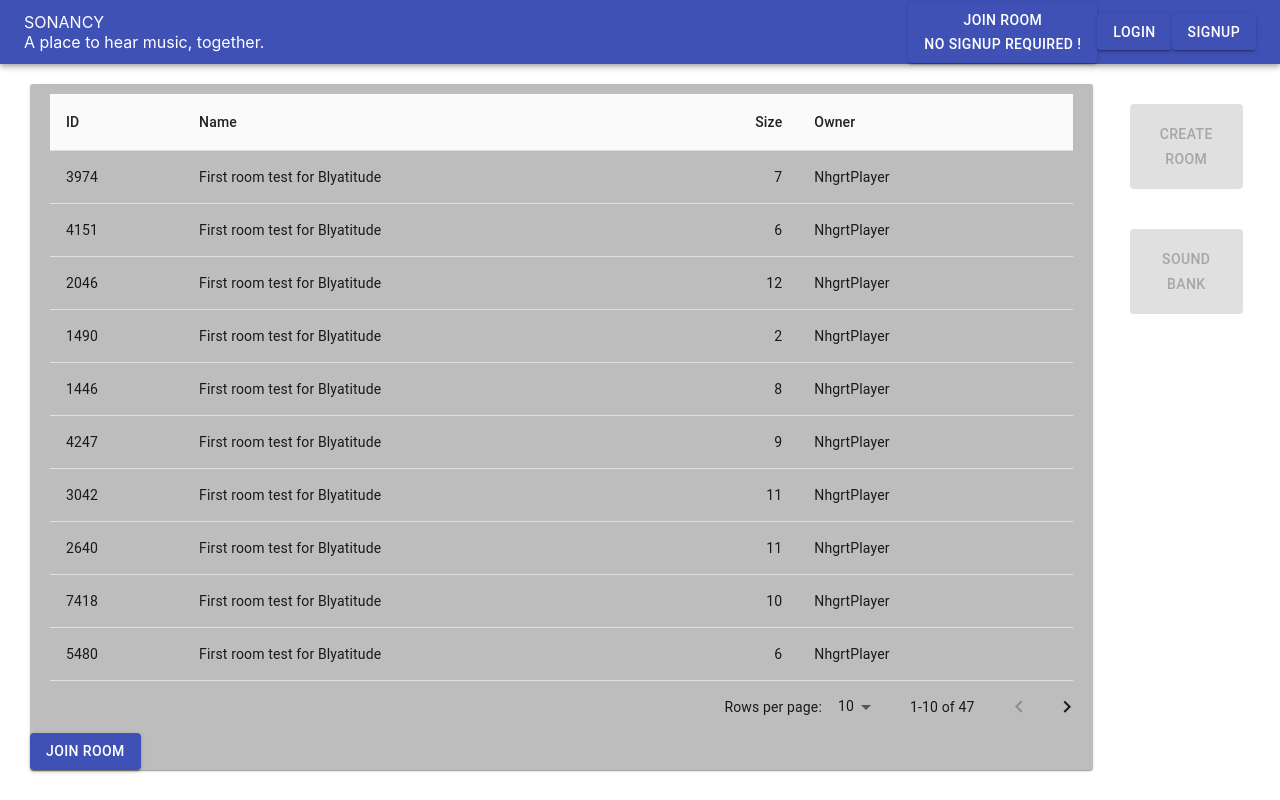
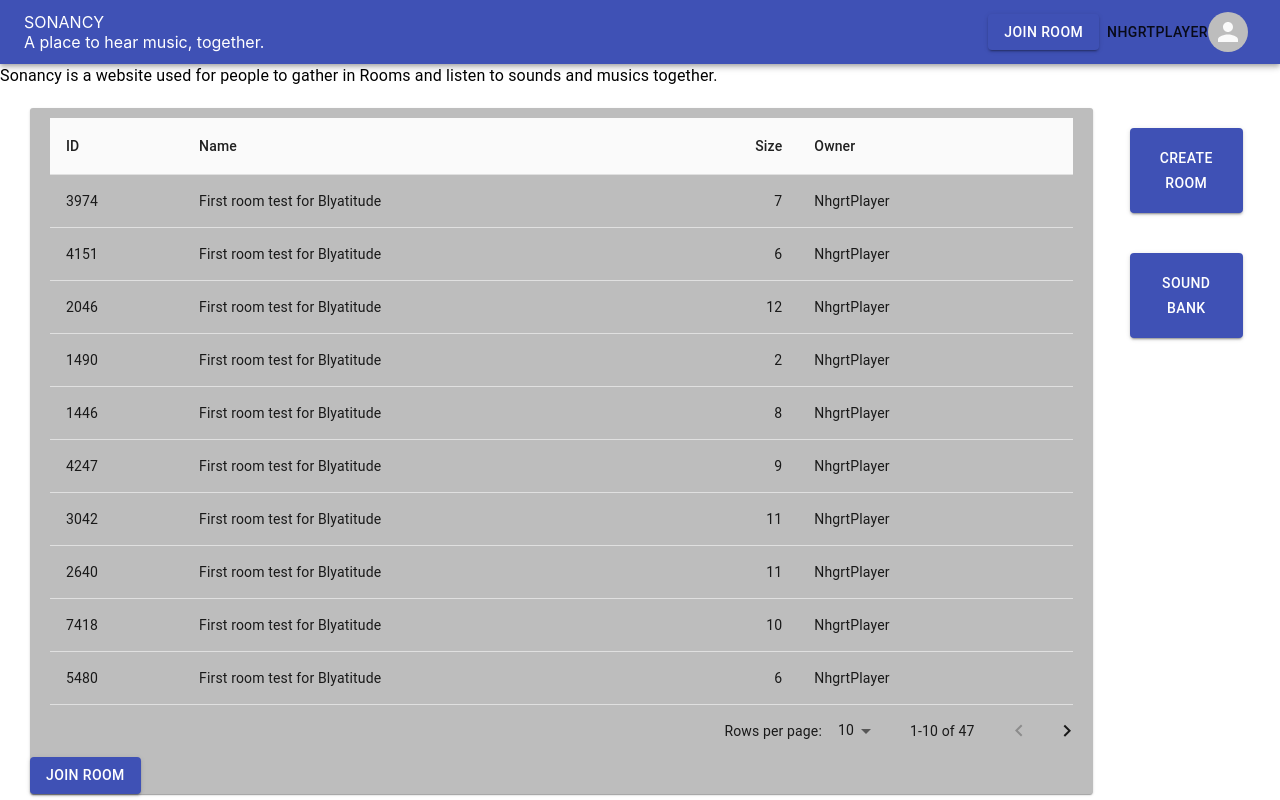
Before and after one commit to NhgrtPlayer/Sonancy, a React (Create React App) app: page / in a window 1280 px wide. Built offline with nearby package versions, Linux system fonts and the light colour scheme.

Commit message:
Authentication boolean added and CreateRoomDialog created

```diff
--- a/package.json
+++ b/package.json
@@ -5,6 +5,7 @@
   "private": true,
   "dependencies": {
     "@material-ui/core": "^4.9.11",
+    "@material-ui/icons": "^4.9.1",
     "@testing-library/jest-dom": "^4.2.4",
     "@testing-library/react": "^9.3.2",
     "@testing-library/user-event": "^7.1.2",
--- a/src/App.js
+++ b/src/App.js
@@ -5,6 +5,8 @@ import './App.css';
 import Header from './header/Header';
 import RoomList from './rooms/RoomList';
 import Button from '@material-ui/core/Button';
+import CreateRoomDialog from './CreateRoomDialog';
+import Typography from '@material-ui/core/Typography';
 
 const useStyles = makeStyles({
   body: {
@@ -27,12 +29,33 @@ const useStyles = makeStyles({
   },
 });
 
+function getUser() {
+  const isAuthenticated = true;
+  const user = {
+    username: 'NhgrtPlayer',
+    avatar: '',
+  };
+  return ({isAuthenticated, user});
+}
+
+function createRoom(roomData) {
+  console.log("ROOM TO CREATE: ",roomData);
+}
+
 function App() {
   const classes = useStyles();
+  let {isAuthenticated, user} = getUser();
+  const [createRoomOpen, setCreateRoomOpen] = React.useState(false);
 
   return (
     <div className="App">
-      <Header />
+      <Header
+      isAuthenticated={isAuthenticated}
+      user={user}
+      onLogout={() => {isAuthenticated = false;}}/>
+      <Typography>
+        Sonancy is a website used for people to gather in Rooms and listen to sounds and musics together.
+      </Typography>
       <div className={classes.body}>
         <RoomList />
         <div className={classes.actions}>
@@ -40,15 +63,21 @@ function App() {
           variant="contained"
           color="primary"
           className={classes.actionButton}
-          disabled
+          disabled={!isAuthenticated}
+          onClick={() => setCreateRoomOpen(true)}
           >
             CREATE<br/>ROOM
           </Button>
+          <CreateRoomDialog
+            open={createRoomOpen}
+            onClose={() => setCreateRoomOpen(false)}
+            onSubmit={(roomData) => {setCreateRoomOpen(false); createRoom(roomData);}}
+          />
           <Button
           variant="contained"
           color="primary"
           className={classes.actionButton}
-          disabled
+          disabled={!isAuthenticated}
           >
             SOUND<br/>BANK
           </Button>
--- /dev/null
+++ b/src/CreateRoomDialog.js
@@ -0,0 +1,88 @@
+import React from 'react';
+import { makeStyles } from '@material-ui/core/styles';
+import Button from '@material-ui/core/Button';
+import TextField from '@material-ui/core/TextField';
+import Dialog from '@material-ui/core/Dialog';
+import DialogActions from '@material-ui/core/DialogActions';
+import DialogContent from '@material-ui/core/DialogContent';
+import DialogContentText from '@material-ui/core/DialogContentText';
+import DialogTitle from '@material-ui/core/DialogTitle';
+import Typography from '@material-ui/core/Typography';
+import Slider from '@material-ui/core/Slider';
+
+import Utils from './Utils';
+
+export default function CreateRoomDialog({open, onClose, onSubmit}) {
+    const [roomData, setRoomData] = React.useState({
+        name: '',
+        password: '',
+        size: 6,
+        code: Utils.getRandomNumber(1, 10000).toString().padStart(4, '0'),
+    });
+
+    const handleChange = (value, property) => {
+        setRoomData({...roomData, [property]: value});
+    };
+
+    const handleSliderChange = (event, newValue) => {
+      handleChange(newValue, "size");
+    };
+
+    return (
+        <Dialog open={open} onClose={onClose} aria-labelledby="form-dialog-title">
+            <DialogTitle id="form-dialog-title">Create a Room</DialogTitle>
+            <DialogContent>
+                <DialogContentText>
+                    Create a Room for other people to join !
+                </DialogContentText>
+                <TextField
+                    required
+                    autoFocus
+                    margin="dense"
+                    id="name"
+                    label="Name of the room"
+                    fullWidth
+                    value={roomData.name}
+                    onChange={(event) => handleChange(event.target.value, "name")}
+                />
+                <TextField
+                    margin="dense"
+                    id="pasword"
+                    label="Password of the room"
+                    helperText="(optional, if set, the room will be private)"
+                    fullWidth
+                    value={roomData.password}
+                    onChange={(event) => handleChange(event.target.value, "password")}
+                />
+                <Typography gutterBottom>
+                Number of people (max. 12)
+                </Typography>
+                <Slider
+                    defaultValue={6}
+                    aria-labelledby="discrete-slider-custom"
+                    value={roomData.size}
+                    step={1}
+                    min={2}
+                    max={12}
+                    valueLabelDisplay="auto"
+                    onChange={handleSliderChange}/>
+                <TextField
+                    required
+                    id="code"
+                    label="Room code (optional)"
+                    size="small"
+                    placeholder="####"
+                    value={roomData.code}
+                />
+            </DialogContent>
+            <DialogActions>
+                <Button onClick={onClose} color="secondary">
+                    Cancel
+                </Button>
+                <Button onClick={() => onSubmit(roomData)} color="primary">
+                    Create
+                </Button>
+            </DialogActions>
+        </Dialog>
+    );
+  }
--- /dev/null
+++ b/src/Utils.js
@@ -0,0 +1,7 @@
+export default class Utils {
+    static getRandomNumber(min, max) {
+        min = Math.ceil(min);
+        max = Math.floor(max);
+        return Math.floor(Math.random() * (max - min)) + min; //The maximum is exclusive and the minimum is inclusive
+    }
+}
--- a/src/header/Header.js
+++ b/src/header/Header.js
@@ -1,15 +1,18 @@
 import React from 'react';
 import { makeStyles } from '@material-ui/core/styles';
+import Button from '@material-ui/core/Button';
 import AppBar from '@material-ui/core/AppBar';
+import Drawer from '@material-ui/core/Drawer';
 import Toolbar from '@material-ui/core/Toolbar';
 import Typography from '@material-ui/core/Typography';
-import { Button } from '@material-ui/core';
-import Drawer from '@material-ui/core/Drawer';
+import Avatar from '@material-ui/core/Avatar';
+import Menu from '@material-ui/core/Menu';
+import MenuItem from '@material-ui/core/MenuItem';
+import HeaderLoginForm from './HeaderLoginForm';
 import HeaderRoomSelector from './HeaderRoomSelector';
-import HeaderLoginForm from './HeaderLoginForm';
 import HeaderSignupForm from './HeaderSignupForm';
 
-export default function Header() {
+export default function Header({isAuthenticated, user, onLogout}) {
     const classes = useStyles();
     const [anchorEl, setAnchorEl] = React.useState(null);
     const [loginDrawerOpen, setLoginDrawerOpen] = React.useState(false);
@@ -51,9 +54,11 @@ export default function Header() {
               onClick={handleClick}>
                   <div>
                       JOIN ROOM
+                      {!isAuthenticated &&
                       <div>
                           No signup required !
                       </div>
+                      }
                   </div>
               </Button>
               <HeaderRoomSelector
@@ -61,18 +66,48 @@ export default function Header() {
               anchorEl={anchorEl}
               handleClose={handleClose}
               />
-              <Button
-              variant="contained"
-              color="primary"
+              {!isAuthenticated &&
+              <div>
+                <Button variant="contained" color="primary"
                 onClick={() => openDrawer(true)}>
                     LOGIN
                 </Button>
-              <Button
-              variant="contained"
-              color="primary"
+                <Button variant="contained" color="primary"
                 onClick={() => openDrawer(false)}>
                     SIGNUP
                 </Button>
+              </div>
+              }
+              {isAuthenticated &&
+              <div>
+                <Button onClick={handleClick}>
+                {user.username}
+                <Avatar src={user.avatar} alt={user.username} />
+                </Button>
+                <Menu
+                  id="menu-appbar"
+                  anchorEl={anchorEl}
+                  anchorOrigin={{
+                    vertical: 'top',
+                    horizontal: 'right',
+                  }}
+                  keepMounted
+                  transformOrigin={{
+                    vertical: 'top',
+                    horizontal: 'right',
+                  }}
+                  open={Boolean(anchorEl)}
+                  onClose={handleClose}
+                >
+                  <MenuItem onClick={() => {
+                    handleClose();
+                    onLogout();
+                  }}>
+                    Logout
+                  </MenuItem>
+                </Menu>
+              </div>
+              }
             </Toolbar>
           </AppBar>
           <Drawer anchor={'right'} open={loginDrawerOpen || signupDrawerOpen} onClose={() => closeDrawer()}>
```
Also changed, not shown: 1 other file (tests, documents, lock files or other folders). Lines whose indentation alone changed are shown as unchanged.
